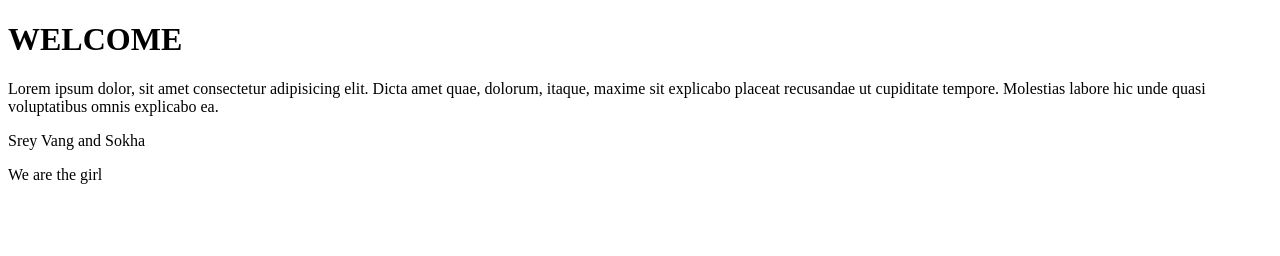
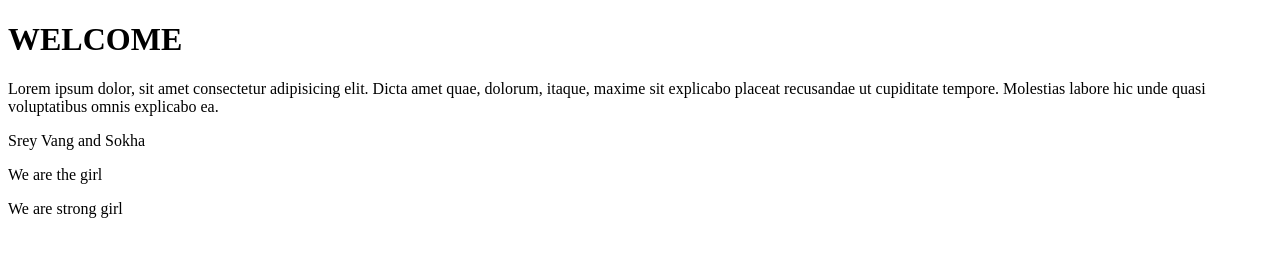
Before and after one commit to sreyvang19/supergirl, a plain HTML site: page index.html in a window 1280 px wide. Drawn offline with Linux system fonts and the light colour scheme.

Commit message:
add more

```diff
--- a/index.html
+++ b/index.html
@@ -10,5 +10,6 @@
     <P>Lorem ipsum dolor, sit amet consectetur adipisicing elit. Dicta amet quae, dolorum, itaque, maxime sit explicabo placeat recusandae ut cupiditate tempore. Molestias labore hic unde quasi voluptatibus omnis explicabo ea.</P>
     <p>Srey Vang and Sokha</p>
     <p>We are the girl</p>
+    <p>We are strong girl</p>
 </body>
 </html>
```
